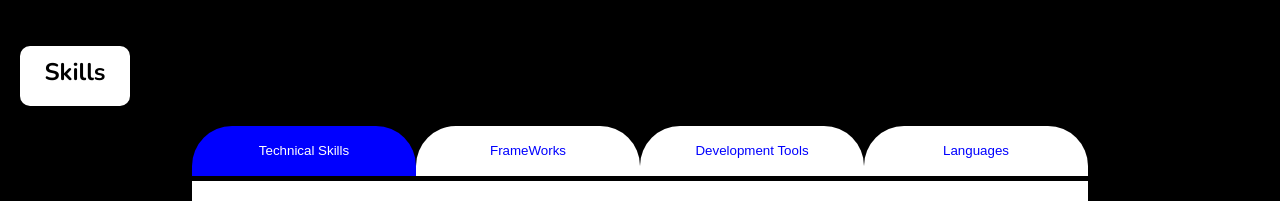
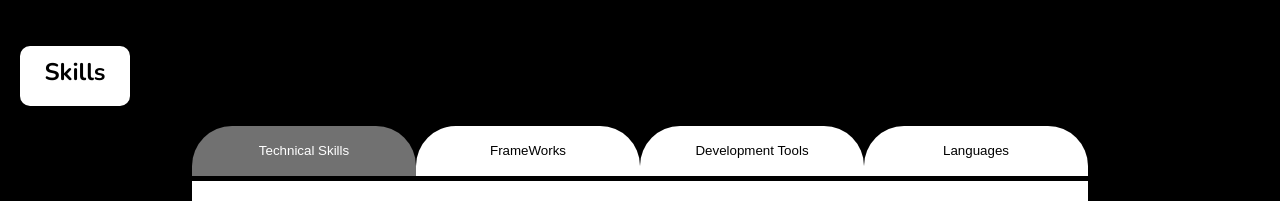
Before and after one commit to arpan2233/Arpan-Portfolio, a React (Vite) app: page / in a window 1280 px wide. Shown: the part 1280-1481 px from the top of the page. Built offline with nearby package versions, Linux system fonts and the light colour scheme.

Commit message:
Update Skills.jsx

```diff
--- a/src/components/Skills.jsx
+++ b/src/components/Skills.jsx
@@ -8,8 +8,8 @@ function Skills() {
     const [FStyle, setFStyle] = useState(-1);
     const [DStyle, setDStyle] = useState(-1);
     const [LStyle, setLStyle] = useState(-1);
-    const Notclicked = {backgroundColor:"white",color:"blue"};
-    const clicked = {backgroundColor:"blue",color:"white"};
+    const Notclicked = {backgroundColor:"white",color:"black"};
+    const clicked = {backgroundColor:"#747474fa",color:"white"};
     return (
         <section id="skills">
             <h1>Skills</h1>
```
